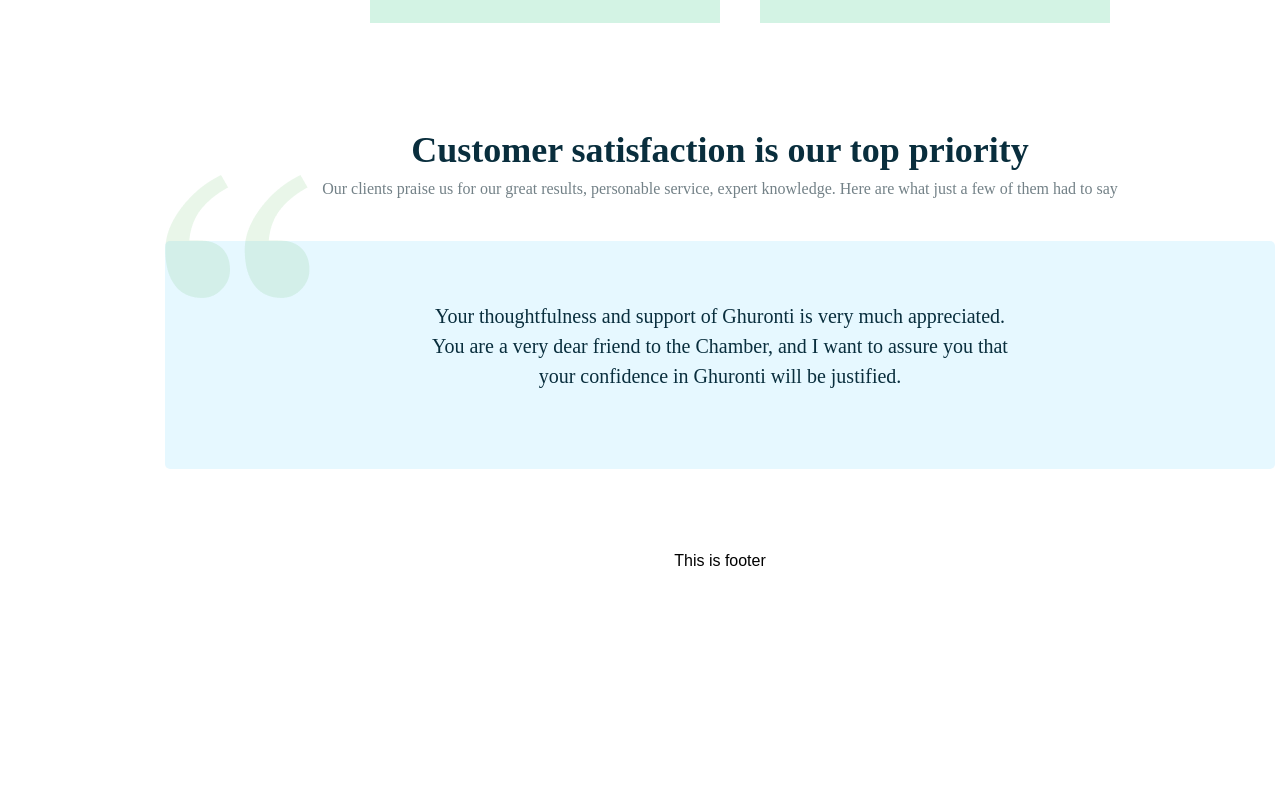
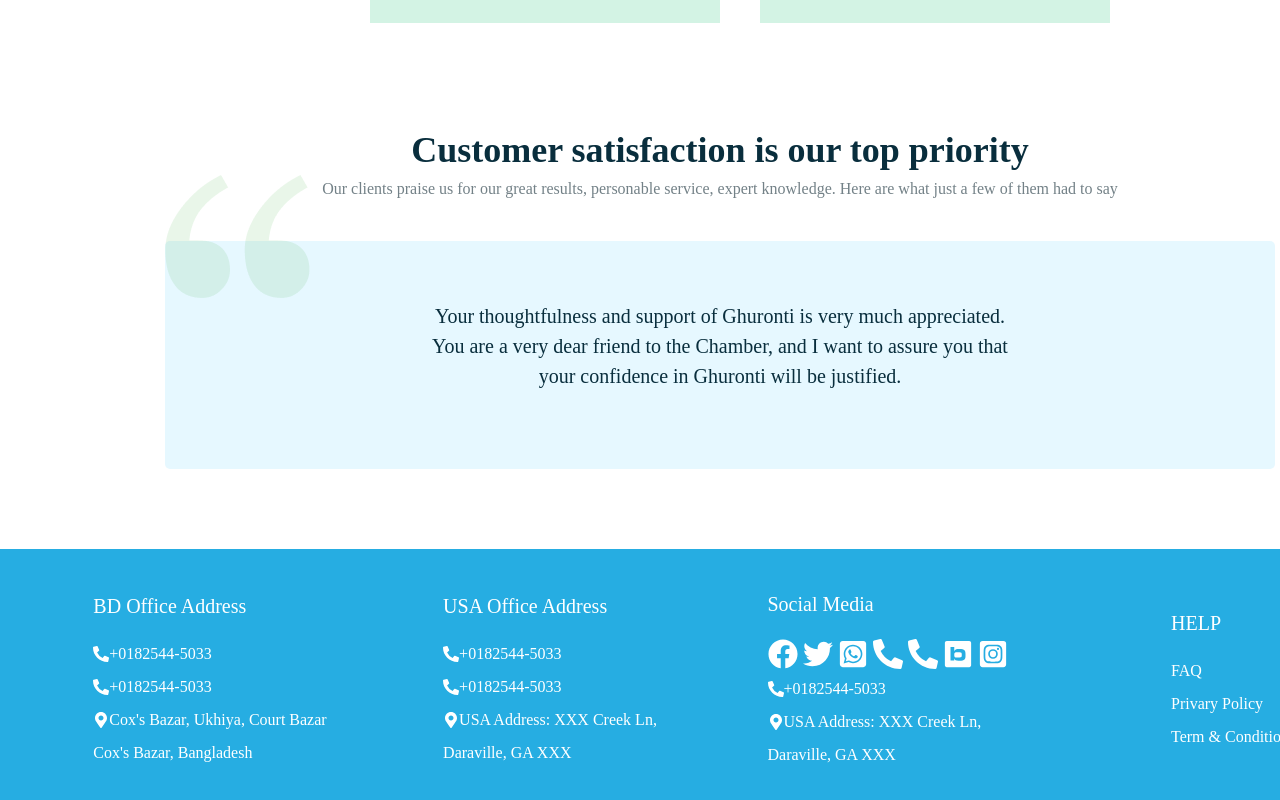
Before and after one commit to Ibrahim-Sikder/softypy, a React (Create React App) app: page / in a window 1280 px wide. Shown: the part 2681-3481 px from the top of the page. Before the commit the page ends 3254 px from the top, so only its background shows below. Built offline with nearby package versions, Linux system fonts and the light colour scheme.

Commit message:
footer-completed

```diff
--- /dev/null
+++ b/src/Pages/Shared/Footer/Footer.css
@@ -0,0 +1,35 @@
+.footer {
+  width: 1440px;
+  height: 295px;
+  background: #26ade2;
+  margin: 0 auto;
+}
+.footer h4 {
+  font-family: "Poppins";
+  font-style: normal;
+  font-weight: 500;
+  font-size: 20px;
+  line-height: 30px;
+  display: flex;
+  align-items: center;
+
+  color: #ffffff;
+}
+.footer span {
+  font-family: "Poppins";
+  font-style: normal;
+  font-weight: 500;
+  font-size: 16px;
+  line-height: 26px;
+  display: flex;
+  align-items: center;
+
+  color: #ffffff;
+}
+.number {
+    padding-bottom:7px;
+}
+.socialIcon{
+font-size:30px;
+margin-right:5px;
+}
--- a/src/Pages/Shared/Footer/Footer.js
+++ b/src/Pages/Shared/Footer/Footer.js
@@ -1,9 +1,116 @@
 import React from 'react';
-
+import './Footer.css';
+import { FaPhoneAlt, FaMapMarkerAlt, FaFacebook,FaTwitter,FaBimobject,FaWhatsappSquare,FaInstagramSquare } from "react-icons/fa";
 const Footer = () => {
     return (
-        <div>
-            <h2>This is footer</h2>
+        <div className='footer p-10'>
+            <div className='grid grid-cols-1 md:grid-cols-3 lg:grid-cols-4 place-items-center'>
+                <div>
+                    <h4 className='pb-5'>BD Office Address </h4>
+                    <p className='number'>
+                       <span>
+                       <span> <FaPhoneAlt></FaPhoneAlt> </span>
+                        <span>+0182544-5033</span>
+                       </span>
+                    </p>
+                    <p className='number'>
+                       <span>
+                       <span> <FaPhoneAlt></FaPhoneAlt> </span>
+                        <span>+0182544-5033</span>
+                       </span>
+                    </p>
+                    <p className='number'>
+                       <span>
+                       <span> <FaMapMarkerAlt></FaMapMarkerAlt> </span>
+                        <span>Cox's Bazar, Ukhiya, Court Bazar</span>
+                       </span>
+                    </p>
+                    <p className='number'>
+                       <span>
+
+                        <span>Cox's Bazar, Bangladesh</span>
+                       </span>
+                    </p>
+                </div>
+                <div>
+                    <h4 className='pb-5'>USA Office Address </h4>
+                    <p className='number'>
+                       <span>
+                       <span> <FaPhoneAlt></FaPhoneAlt> </span>
+                        <span>+0182544-5033</span>
+                       </span>
+                    </p>
+                    <p className='number'>
+                       <span>
+                       <span> <FaPhoneAlt></FaPhoneAlt> </span>
+                        <span>+0182544-5033</span>
+                       </span>
+                    </p>
+                    <p className='number'>
+                       <span>
+                       <span> <FaMapMarkerAlt></FaMapMarkerAlt> </span>
+                        <span>USA Address: XXX Creek Ln,</span>
+                       </span>
+                    </p>
+                    <p className='number'>
+                       <span>
+
+                        <span>Daraville, GA XXX </span>
+                       </span>
+                    </p>
+                </div>
+                <div>
+                    <h4 className='pb-5'>Social Media  </h4>
+                    <p className='number'>
+                       <span>
+                       <span > <FaFacebook className='socialIcon'></FaFacebook> </span>
+                       <span> <FaTwitter className='socialIcon'></FaTwitter> </span>
+                       <span> <FaWhatsappSquare className='socialIcon'></FaWhatsappSquare> </span>
+                       <span> <FaPhoneAlt className='socialIcon'></FaPhoneAlt> </span>
+                       <span> <FaPhoneAlt className='socialIcon'></FaPhoneAlt> </span>
+                       <span> <FaBimobject className='socialIcon'></FaBimobject> </span>
+                       <span> <FaInstagramSquare className='socialIcon'></FaInstagramSquare> </span>
+                       </span>
+                    </p>
+                    <p className='number'>
+                       <span>
+                       <span> <FaPhoneAlt></FaPhoneAlt> </span>
+                        <span>+0182544-5033</span>
+                       </span>
+                    </p>
+                    <p className='number'>
+                       <span>
+                       <span> <FaMapMarkerAlt></FaMapMarkerAlt> </span>
+                        <span>USA Address: XXX Creek Ln,</span>
+                       </span>
+                    </p>
+                    <p className='number'>
+                       <span>
+
+                        <span>Daraville, GA XXX </span>
+                       </span>
+                    </p>
+                </div>
+                <div>
+                    <h4 className='pb-5'>HELP </h4>
+                    <p className='number'>
+                       <span>
+                       FAQ
+                       </span>
+                    </p>
+                    <p className='number'>
+                       <span>
+                        <span>Privary Policy</span>
+                       </span>
+                    </p>
+                    <p className='number'>
+                       <span>
+                        <span>Term & Condition </span>
+                       </span>
+                    </p>
+
+                </div>
+            </div>
         </div>
     );
 };
--- a/src/components/Customer/Customer.js
+++ b/src/components/Customer/Customer.js
@@ -3,7 +3,7 @@ import "./Customer.css";
 import quote from '../../Assets/quote2.png';
 const Customer = () => {
   return (
-    <div className="my-20">
+    <div className="my-20 w-full">
       <div className="customerHead pb-10 ">
         <h2>Customer satisfaction is our top priority</h2>
         <p>
```
